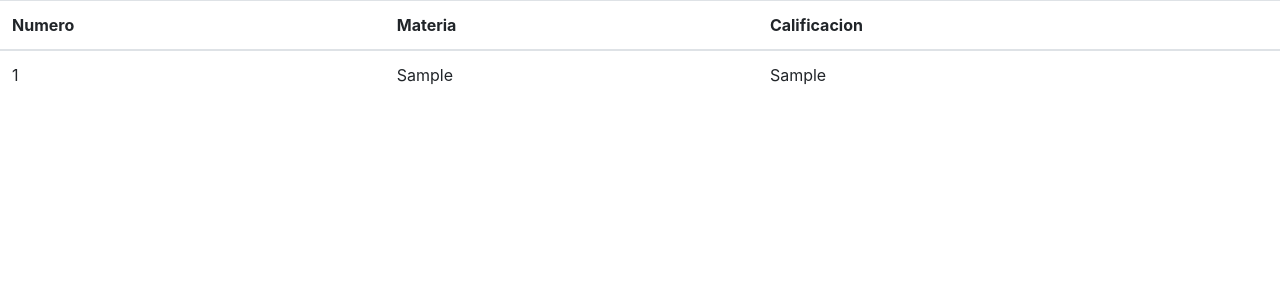
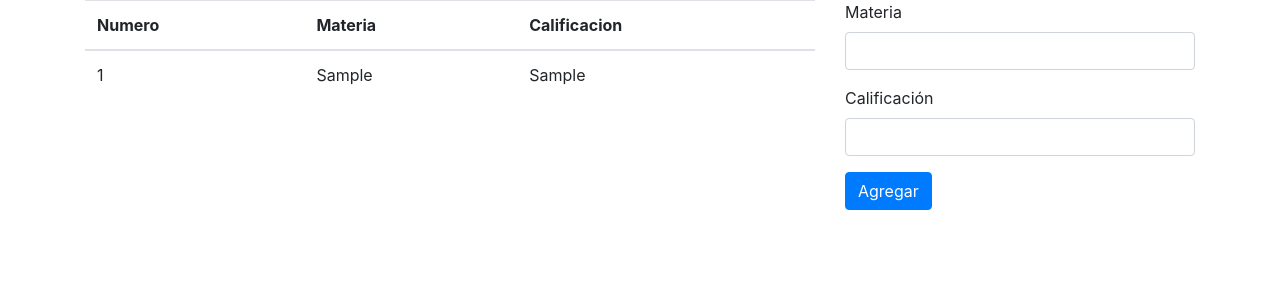
Before and after one commit to crjhoan/crjhoan.github.io, a PHP site: page / in a window 1280 px wide. Shown: the top 300 px of the page. Run offline with PHP 8.4, Linux system fonts and the light colour scheme; tables that the repository leaves empty or names only in its code hold one stand-in row (values such as "Sample post"); some libraries are stand-ins or nearby versions.

Commit message:
insertar

```diff
--- a/tecweb/ejemplos-msql/kardex/index.php
+++ b/tecweb/ejemplos-msql/kardex/index.php
@@ -14,6 +14,17 @@ if($resultado!=false)
 
 //var_dump($calificaciones);
 
+if($_SERVER['REQUEST_METHOD']=='POST'){
+    $materia=$_POST['materia'];
+    $calificacion=$_POST['calificacion'];
+    $sql="INSERT INTO `calificaciones` (`id`, `materia`, `calificacion`) VALUES (NULL, '$materia', '$calificacion')";
+    $resultado=$conexion->query($sql);
+    var_dump($resultado);
+    if($resultado==false){
+        die("Error al momento de insertar en la base de datos");
+    }
+}
+
 ?>
 <!doctype html>
 <html lang="en">
@@ -27,6 +38,9 @@ if($resultado!=false)
     <link rel="stylesheet" href="https://maxcdn.bootstrapcdn.com/bootstrap/4.0.0/css/bootstrap.min.css" integrity="sha384-Gn5384xqQ1aoWXA+058RXPxPg6fy4IWvTNh0E263XmFcJlSAwiGgFAW/dAiS6JXm" crossorigin="anonymous">
   </head>
   <body>
+  <div class="container">
+    <div class="row">
+    <div class="col-md-8">
       <table class="table">
           <thead>
               <tr>
@@ -45,6 +59,23 @@ if($resultado!=false)
               <?php endforeach ?>
           </tbody>
       </table>
+      </div>
+      <div class="col-md-4">
+      <form action="" method='POST'>
+            <div class="form-group">
+                <label for="">Materia</label>
+                <input type="text"class="form-control" name="materia" id="" aria-describedby="helpId" placeholder="">
+            </div>
+            <div class="form-group">
+              <label for="">Calificación</label>
+              <input type="number"
+                class="form-control" name="calificacion" id="" aria-describedby="helpId" placeholder="">
+            </div>
+            <button type="submit" class="btn btn-primary">Agregar</button>
+      </form>
+      </div>
+      </div>
+      </div>
     <!-- Optional JavaScript -->
     <!-- jQuery first, then Popper.js, then Bootstrap JS -->
     <script src="https://code.jquery.com/jquery-3.2.1.slim.min.js" integrity="sha384-KJ3o2DKtIkvYIK3UENzmM7KCkRr/rE9/Qpg6aAZGJwFDMVNA/GpGFF93hXpG5KkN" crossorigin="anonymous"></script>
```
